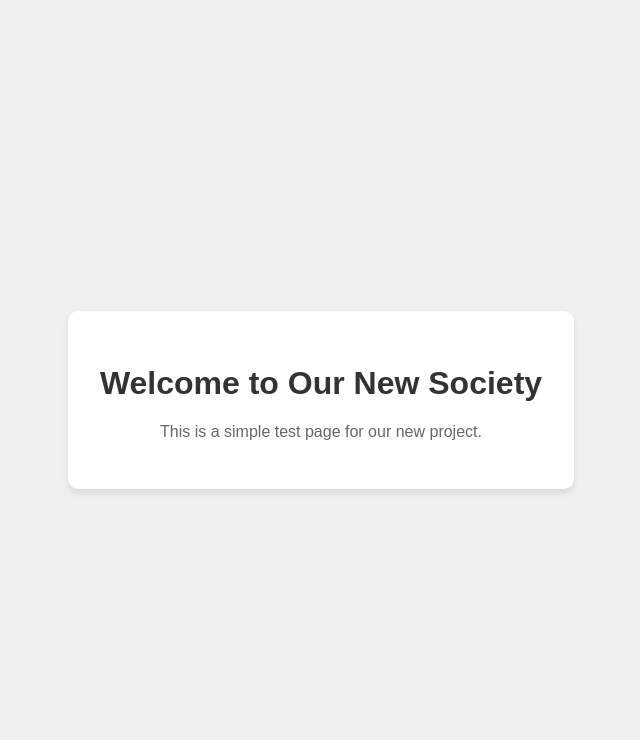
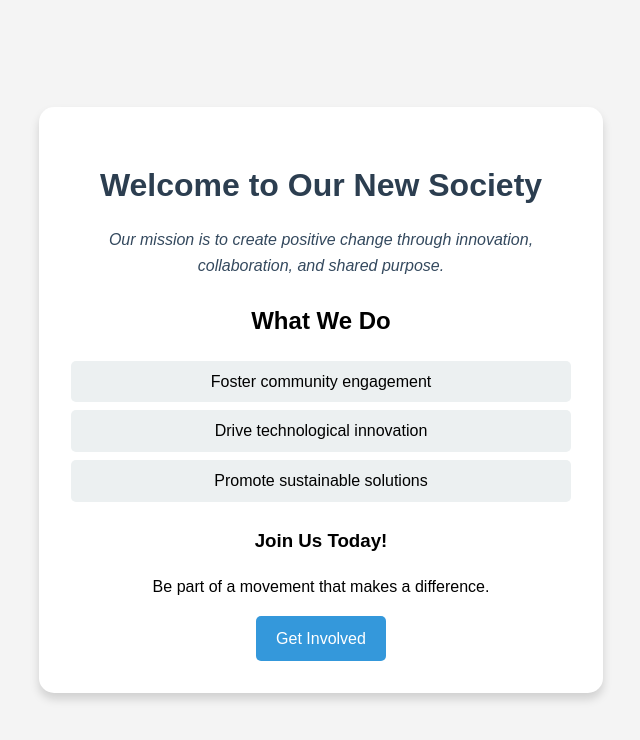
Before and after one commit to Snakes77/new-society-test, a plain HTML site: page index.html in a window 1280 px wide. Shown: the whole page, without its empty margins (319-959 px from the left). Drawn offline with Linux system fonts and the light colour scheme.

Commit message:
Enhance landing page with mission statement and call-to-action

```diff
--- a/index.html
+++ b/index.html
@@ -8,7 +8,20 @@
 <body>
     <div class="container">
         <h1>Welcome to Our New Society</h1>
-        <p>This is a simple test page for our new project.</p>
+        <p class="mission">Our mission is to create positive change through innovation, collaboration, and shared purpose.</p>
+        <div class="features">
+            <h2>What We Do</h2>
+            <ul>
+                <li>Foster community engagement</li>
+                <li>Drive technological innovation</li>
+                <li>Promote sustainable solutions</li>
+            </ul>
+        </div>
+        <div class="cta">
+            <h3>Join Us Today!</h3>
+            <p>Be part of a movement that makes a difference.</p>
+            <a href="#" class="button">Get Involved</a>
+        </div>
     </div>
 </body>
 </html>
--- a/styles.css
+++ b/styles.css
@@ -1,25 +1,62 @@
 body {
     font-family: Arial, sans-serif;
-    background-color: #f0f0f0;
+    background-color: #f4f4f4;
     display: flex;
     justify-content: center;
     align-items: center;
     height: 100vh;
     margin: 0;
+    line-height: 1.6;
 }
 
 .container {
     text-align: center;
     background-color: white;
     padding: 2rem;
-    border-radius: 10px;
-    box-shadow: 0 4px 6px rgba(0, 0, 0, 0.1);
+    border-radius: 15px;
+    box-shadow: 0 6px 10px rgba(0, 0, 0, 0.15);
+    max-width: 500px;
+    width: 100%;
 }
 
 h1 {
-    color: #333;
+    color: #2c3e50;
+    margin-bottom: 1rem;
 }
 
-p {
-    color: #666;
+.mission {
+    color: #34495e;
+    font-style: italic;
+    margin-bottom: 1.5rem;
 }
+
+.features ul {
+    list-style-type: none;
+    padding: 0;
+    margin: 1rem 0;
+}
+
+.features li {
+    background-color: #ecf0f1;
+    margin: 0.5rem 0;
+    padding: 0.5rem;
+    border-radius: 5px;
+}
+
+.cta {
+    margin-top: 1.5rem;
+}
+
+.button {
+    display: inline-block;
+    background-color: #3498db;
+    color: white;
+    padding: 10px 20px;
+    text-decoration: none;
+    border-radius: 5px;
+    transition: background-color 0.3s ease;
+}
+
+.button:hover {
+    background-color: #2980b9;
+}
```
